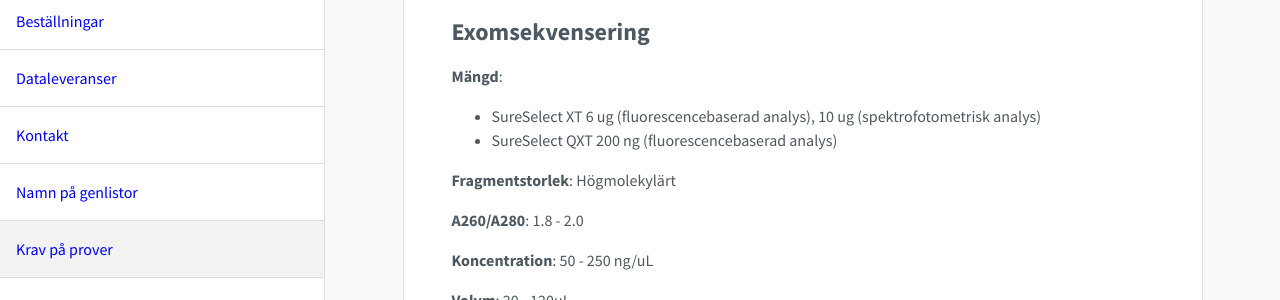
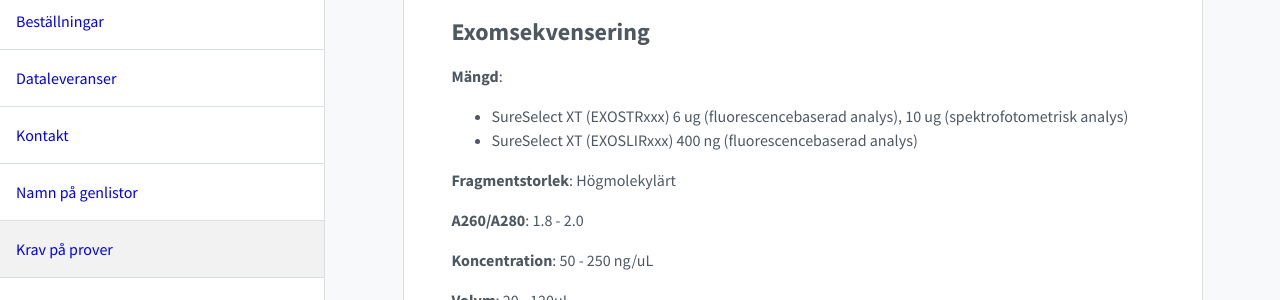
Before and after one commit to Clinical-Genomics/clinical-genomics.github.io, a Jekyll site: the page built from _topics/provkrav.md, in a window 1280 px wide. Shown: the part 233-533 px from the top of the page. Built offline with Jekyll 4.4.1, drawn with Linux system fonts in a browser that asks for light colours; nearby versions of some CDN libraries.

Commit message:
Update provkrav.md

```diff
--- a/_topics/provkrav.md
+++ b/_topics/provkrav.md
@@ -10,8 +10,8 @@ De prov som uppfyller nedanstående provkrav kommer att analyseras upp till två
 ## Exomsekvensering
 **Mängd**:
 
-- SureSelect XT 6 ug (fluorescencebaserad analys), 10 ug (spektrofotometrisk analys)
-- SureSelect QXT 200 ng (fluorescencebaserad analys)
+- SureSelect XT (EXOSTRxxx) 6 ug (fluorescencebaserad analys), 10 ug (spektrofotometrisk analys)
+- SureSelect XT (EXOSLIRxxx) 400 ng (fluorescencebaserad analys)
 
 **Fragmentstorlek**: Högmolekylärt
 
```
